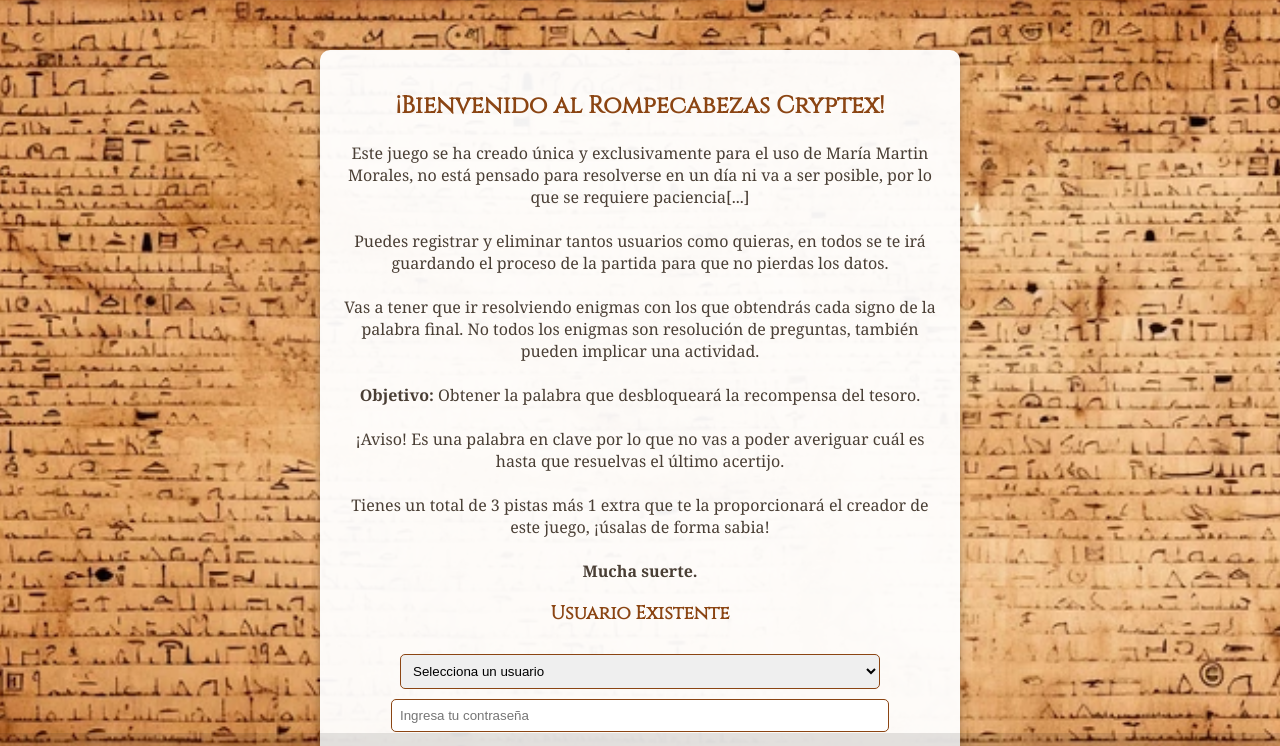
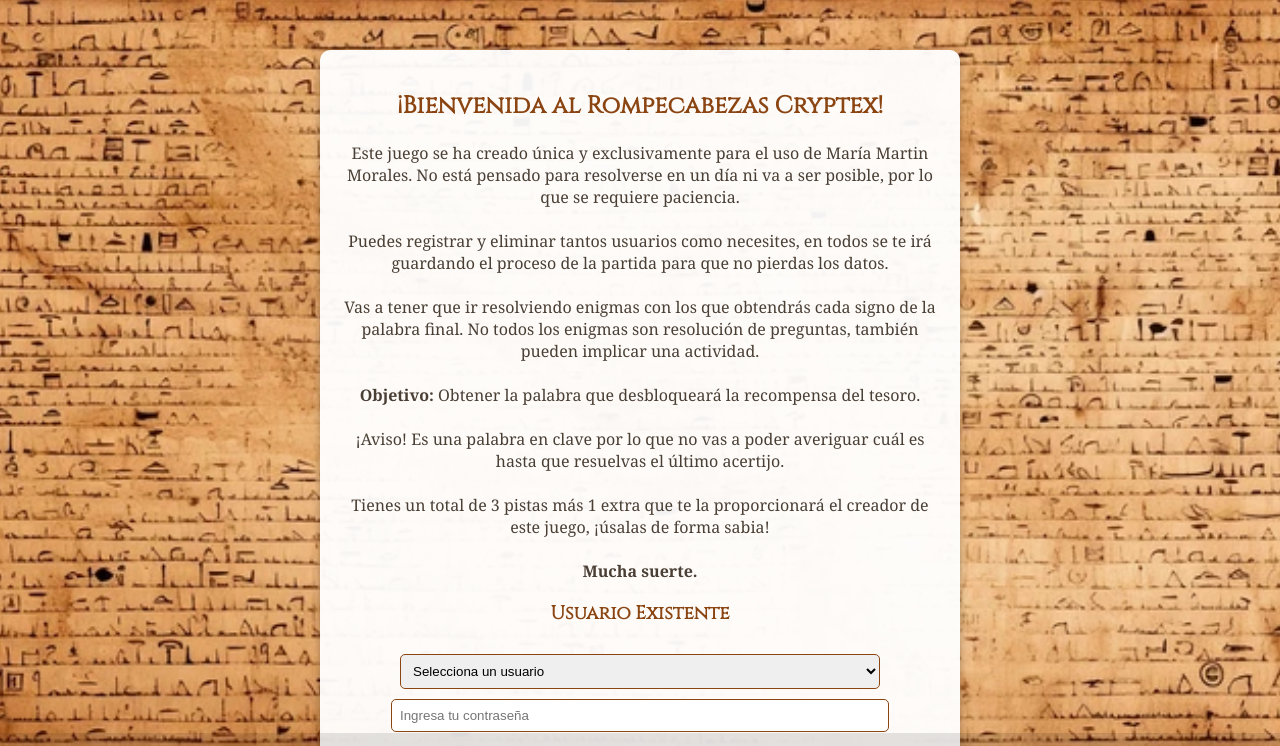
Before and after one commit to LuisGM04/rompecabezas-cryptex, a plain HTML site: page index.html in a window 1280 px wide. Shown: the top 746 px of the page. Drawn offline with Linux system fonts and the light colour scheme.

Commit message:
Updatefinal index.html

```diff
--- a/index.html
+++ b/index.html
@@ -12,11 +12,11 @@
     <!-- Menú Principal -->
     <section id="menu">
         <div class="contenedor-menu">
-            <h1>¡Bienvenido al Rompecabezas Cryptex!</h1>
+            <h1>¡Bienvenida al Rompecabezas Cryptex!</h1>
             <p>
-                Este juego se ha creado única y exclusivamente para el uso de María Martin Morales, no está pensado para resolverse en un día ni va a ser posible, por lo que se requiere paciencia[...]
+                Este juego se ha creado única y exclusivamente para el uso de María Martin Morales. No está pensado para resolverse en un día ni va a ser posible, por lo que se requiere paciencia.
                 <br><br>
-                Puedes registrar y eliminar tantos usuarios como quieras, en todos se te irá guardando el proceso de la partida para que no pierdas los datos.
+                Puedes registrar y eliminar tantos usuarios como necesites, en todos se te irá guardando el proceso de la partida para que no pierdas los datos.
                 <br><br>
                 Vas a tener que ir resolviendo enigmas con los que obtendrás cada signo de la palabra final. No todos los enigmas son resolución de preguntas, también pueden implicar una actividad.
                 <br><br>
@@ -97,7 +97,9 @@
     <section id="codigo-final" style="display: none;">
         <div class="contenedor-codigo-final">
             <h2>¡Felicidades!</h2>
+            <p>Si has llegado hasta aquí es porque <strong>¡LO HAS LOGRADO!</strong> No esperaba menos de ti, estoy muy orgulloso. Me ha costado bastante tiempo y aprendizaje realizar esta página web, pero cuando la vi terminada, solo pude pensar en la ilusión que me haría entregártela. Espero que hayas podido disfrutar del juego tanto como yo y que haya merecido la pena el esfuerzo y la espera. Muchas gracias por jugar. Hasta la próxima. 👋</p>
             <p>El código numérico es: <strong>1452</strong></p>
+            <p>Espero que te haya gustado el juego ♡</p>
             <button id="volver-menu-final">Volver al Menú</button>
         </div>
     </section>
```
